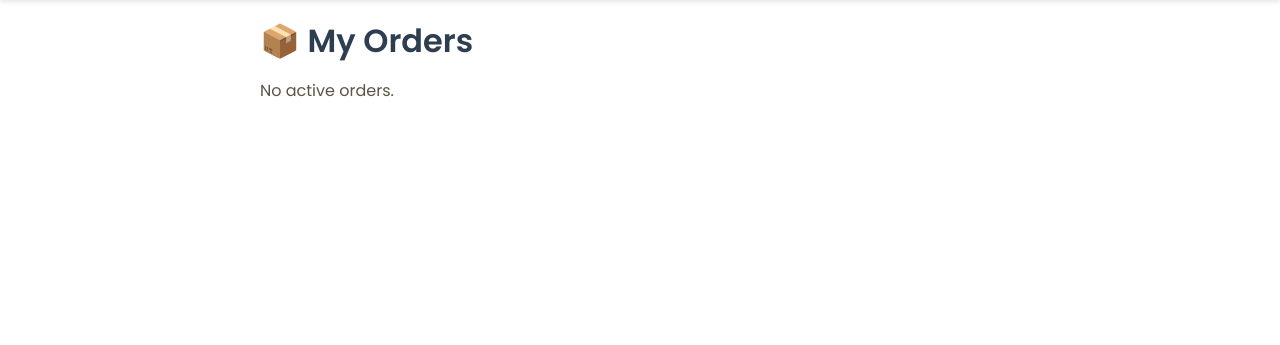
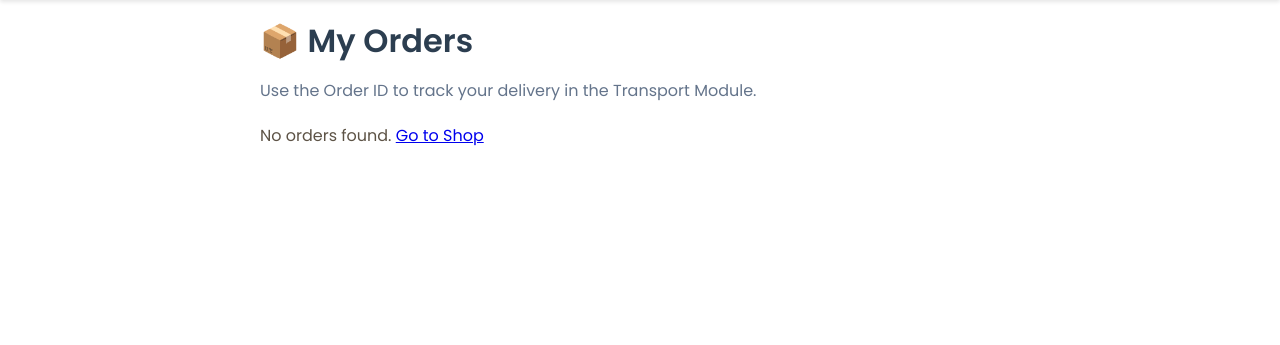
Before and after one commit to drashtiparmar2211/Urban-Rural-Connector, a Flask app: page /my_orders in a window 1280 px wide. Shown: the part 80-425 px from the top of the page. Run offline with Flask 3, Linux system fonts and the light colour scheme; the visitor is signed in with stand-in values (Sample User, id 1); tables that the repository leaves empty hold one stand-in row (values such as "Sample post"); parts of the project's set-up code (start-up, migrations or seed data) failed here and were passed over; some libraries are stand-ins or nearby versions.

Commit message:
Enhance My Orders page with additional details
Added order ID display and improved styling for orders.

```diff
--- a/templates/my_orders.html
+++ b/templates/my_orders.html
@@ -2,21 +2,39 @@
 {% block content %}
 <div class="container" style="max-width: 800px; margin: 50px auto; padding: 20px;">
     <h2>📦 My Orders</h2>
+    <p style="color: #64748b; margin-bottom: 20px;">Use the Order ID to track your delivery in the Transport Module.</p>
+
     {% if orders %}
         {% for order in orders %}
-        <div style="background: white; padding: 20px; margin-bottom: 10px; border-radius: 10px; display: flex; justify-content: space-between; align-items: center; box-shadow: var(--shadow);">
-            <div>
-                <h4 style="margin:0;">{{ order.product_name }}</h4>
-                <p style="margin:0; color: #7f8c8d;">Status: {{ order.status }}</p>
+        <div style="background: white; padding: 20px; margin-bottom: 15px; border-radius: 10px; border: 1px solid #ddd; box-shadow: 0 2px 4px rgba(0,0,0,0.1);">
+            <div style="display: flex; justify-content: space-between; align-items: center;">
+                <div>
+                    <span style="background: #e0e7ff; color: #4338ca; padding: 2px 8px; border-radius: 4px; font-weight: bold; font-size: 0.8rem;">
+                        #ID: {{ order.id }}
+                    </span>
+                    <h3 style="margin: 10px 0;">{{ order.product_name }}</h3>
+                    <p style="margin: 0; color: #666;">Status: <strong>{{ order.status }}</strong></p>
+                </div>
+                <div style="text-align: right;">
+                    <div style="font-size: 1.2rem; font-weight: bold; color: #2d6a4f;">₹{{ order.price }}</div>
+                </div>
             </div>
-            <div>
-                <strong style="margin-right: 20px;">₹{{ order.price }}</strong>
-                <a href="{{ url_for('complete_order', order_id=order.id) }}" style="background: #27ae60; color: white; padding: 8px 15px; border-radius: 5px; text-decoration: none; font-size: 0.8rem;">Item Received</a>
+
+            <div style="margin-top: 15px; display: flex; gap: 10px;">
+                <a href="http://localhost:5001" target="_blank" style="background: #3b82f6; color: white; padding: 10px 15px; border-radius: 5px; text-decoration: none; font-size: 0.9rem;">
+                    Track Delivery
+                </a>
+
+                {% if order.status != 'completed' %}
+                <a href="{{ url_for('complete_order', order_id=order.id) }}" style="background: #166534; color: white; padding: 10px 15px; border-radius: 5px; text-decoration: none; font-size: 0.9rem;">
+                    Mark as Received
+                </a>
+                {% endif %}
             </div>
         </div>
         {% endfor %}
     {% else %}
-        <p>No active orders.</p>
+        <p>No orders found. <a href="{{ url_for('shop') }}">Go to Shop</a></p>
     {% endif %}
 </div>
 {% endblock %}
```
